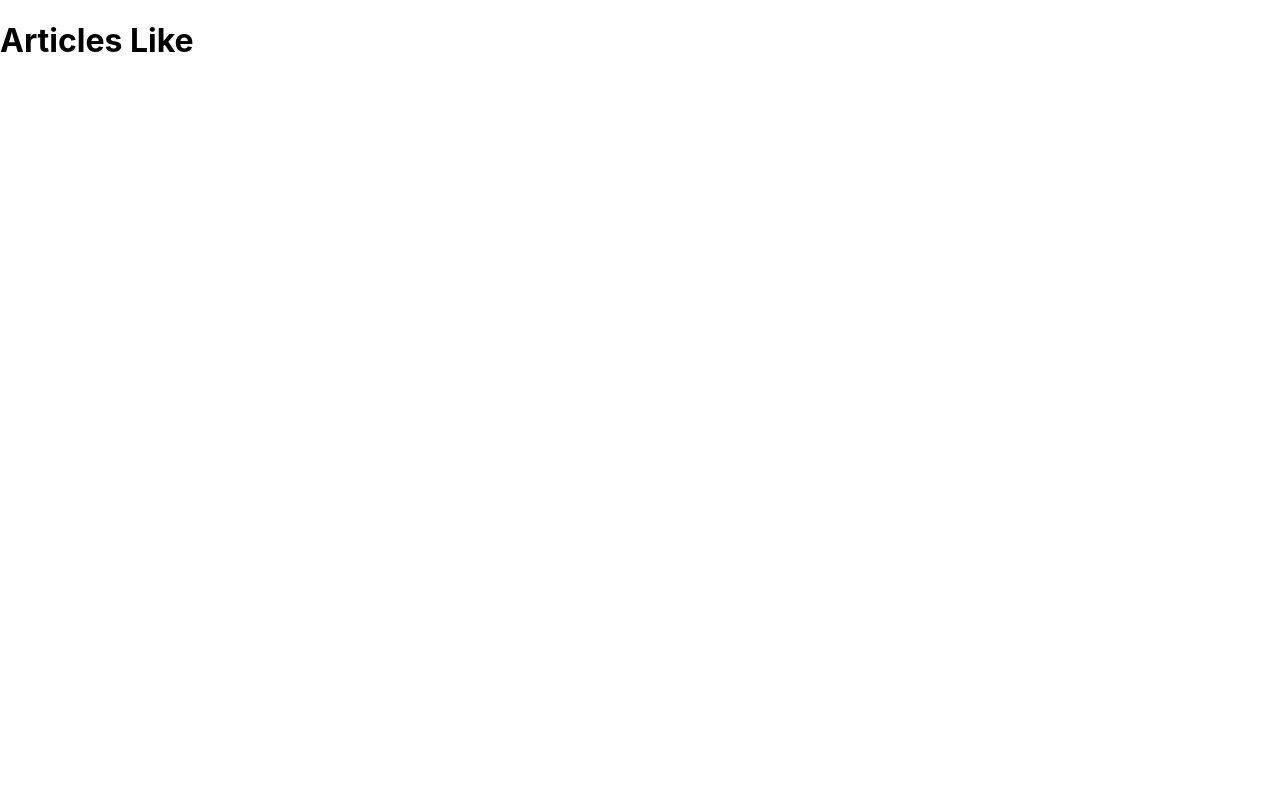
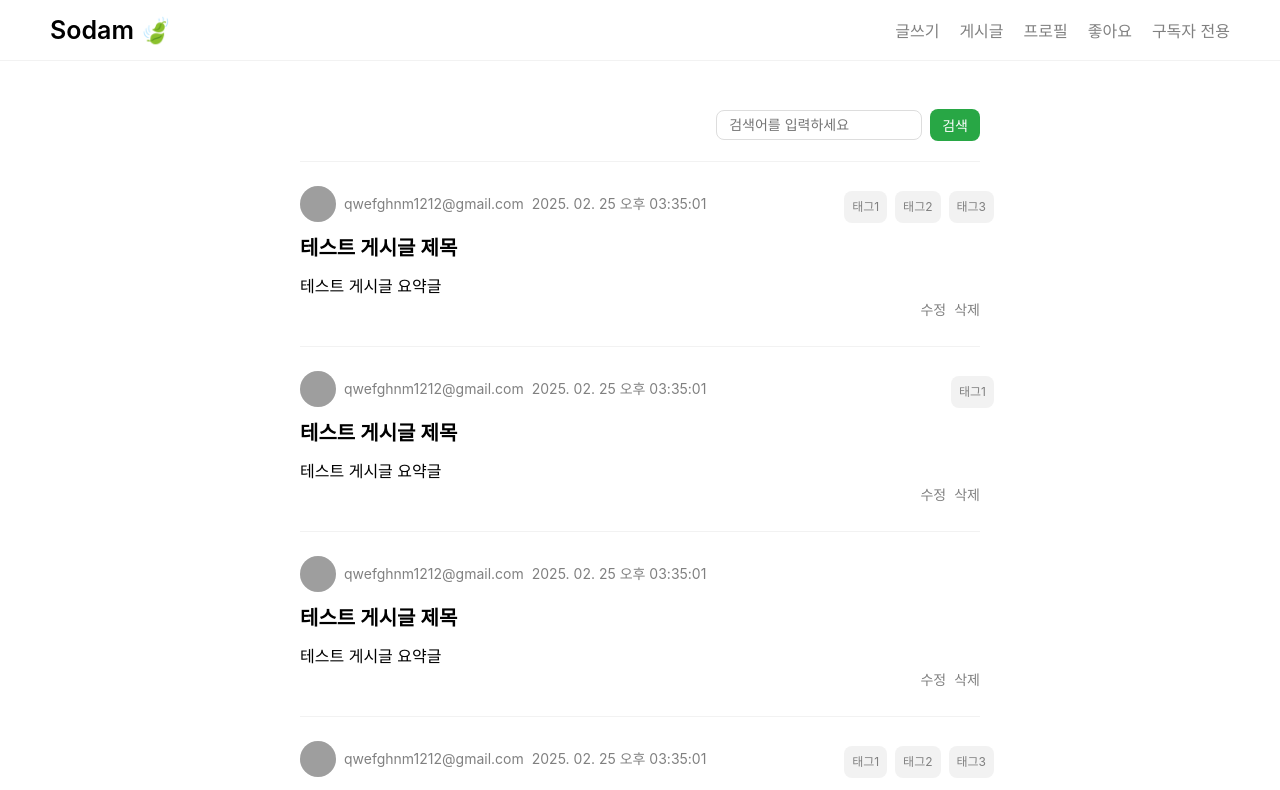
Before and after one commit to jongheonleee/Sodam, a React (Create React App) app in the folder sodam-frontend/: page /articles/like in a window 1280 px wide. Shown: the top 790 px of the page. Built offline with nearby package versions, Linux system fonts and the light colour scheme; grey boxes are pictures that could not be loaded.

Commit message:
[feat] 좋아요 페이지 ui 및 컴포넌트 구현

```diff
--- /dev/null
+++ b/sodam-frontend/src/components/ArticleLikes.tsx
@@ -0,0 +1,11 @@
+import Search from "./Search";
+import Articles from "./Articles";
+
+export default function ArticleLikes() {
+    return (
+        <>
+            <Search />
+            <Articles />
+        </>
+    )
+}
--- a/sodam-frontend/src/components/Router.tsx
+++ b/sodam-frontend/src/components/Router.tsx
@@ -7,6 +7,7 @@ import ProfilePage from "../pages/profile";
 import Article from "../pages/article/new";
 import ArticleDetail from "./ArticleDetail";
 import ArticleDetailPage from "../pages/article/detail";
+import LikePage from "../pages/like";
 
 export default function Router() {
     // 추후에 사용자 인증 여부에 따라서 라우팅 처리 달리 만들기
@@ -20,7 +21,7 @@ export default function Router() {
                 <Route path="/articles/:id" element={<ArticleDetailPage />} />
                 <Route path="/articles/new" element={<Article />} />
                 <Route path="/articles/edit/:id" element={<h1>Articles Edit Page</h1>} />
-                <Route path="/articles/like" element={<h1>Articles Like</h1>} />
+                <Route path="/articles/like" element={<LikePage />} />
                 <Route path="/profile" element={<ProfilePage />} />
                 <Route path="/subscription" element={<h1>Subscription Page</h1>} />
                 <Route path="/secretes" element={<h1>Subscription Articles[secretes]</h1>} />
--- /dev/null
+++ b/sodam-frontend/src/components/Search.tsx
@@ -0,0 +1,21 @@
+export default function Search() {
+    return (
+        <div className="article__navigation">
+            <div className="article__search-box-right">
+                <input
+                    type="text"
+                    placeholder="검색어를 입력하세요"
+                    className="article__search-input"
+                    // value={searchTerm}
+                    // onChange={(e) => setSearchTerm(e.target.value)}
+                />
+                <button
+                    className="article__search-btn"
+                    onClick={() => alert("clicked")}
+                >
+                    검색
+                </button>
+            </div>
+        </div>
+    )
+}
--- a/sodam-frontend/src/index.css
+++ b/sodam-frontend/src/index.css
@@ -890,3 +890,11 @@ input:checked + .carousel__slide-container .nav label {
   bottom: 8px;
   right: 12px;
 }
+
+.article__search-box-right {
+  display: flex;
+  justify-content: flex-end;
+  align-items: center;
+  gap: 8px;
+  width: 100%;
+}
--- /dev/null
+++ b/sodam-frontend/src/pages/like/index.tsx
@@ -0,0 +1,13 @@
+import Footer from "../../components/Footer";
+import Header from "../../components/Header";
+import ArticleLikes from "../../components/ArticleLikes";
+
+export default function LikePage() {
+    return (
+        <>
+            <Header />
+            <ArticleLikes />
+            <Footer />
+        </>
+    )
+}
```
